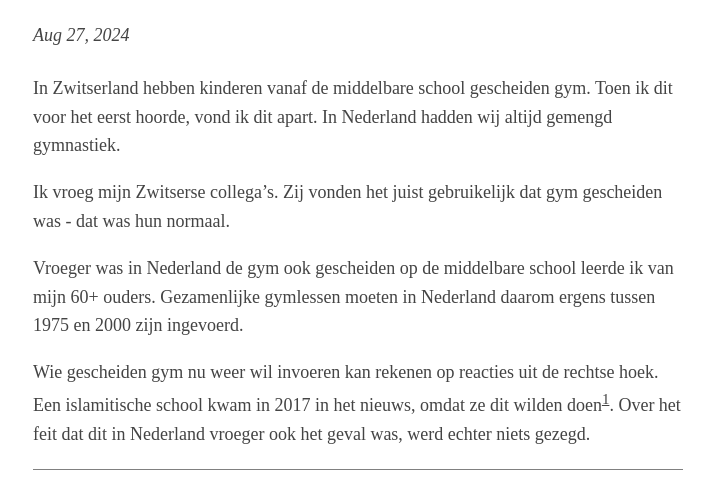
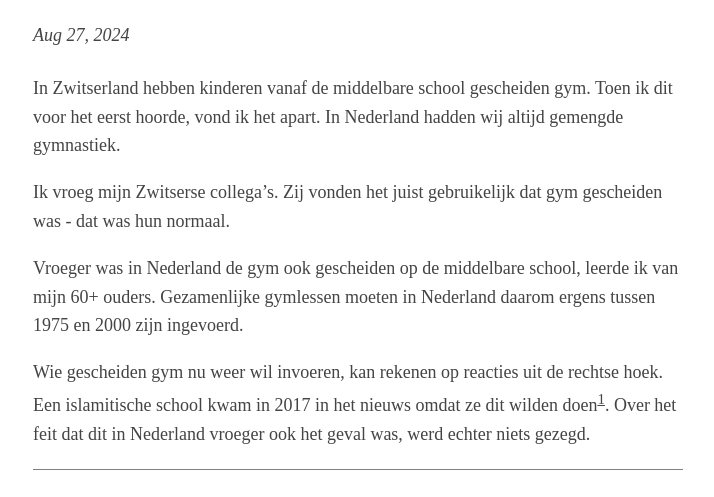
Before and after one commit to Roald87/roaldin.ch, a Jekyll site: the page built from _posts/2024-08-27-gescheiden-gym.md, in a window 1280 px wide. Shown: the part 194-691 px from the top of the page, without its empty margins (282-996 px from the left). Built offline with Jekyll 4.4.1, drawn with Linux system fonts in a browser that asks for light colours; comment, search, counter and statistics services are not loaded.

Commit message:
Spellcheck by ChatGPT

```diff
--- a/_posts/2024-08-27-gescheiden-gym.md
+++ b/_posts/2024-08-27-gescheiden-gym.md
@@ -4,12 +4,12 @@ title: Gescheiden gym
 image:
 ---
 
-In Zwitserland hebben kinderen vanaf de middelbare school gescheiden gym. Toen ik dit voor het eerst hoorde, vond ik dit apart. In Nederland hadden wij altijd gemengd gymnastiek.
+In Zwitserland hebben kinderen vanaf de middelbare school gescheiden gym. Toen ik dit voor het eerst hoorde, vond ik het apart. In Nederland hadden wij altijd gemengde gymnastiek.
 
 Ik vroeg mijn Zwitserse collega's. Zij vonden het juist gebruikelijk dat gym gescheiden was - dat was hun normaal.
 
-Vroeger was in Nederland de gym ook gescheiden op de middelbare school leerde ik van mijn 60+ ouders. Gezamenlijke gymlessen moeten in Nederland daarom ergens tussen 1975 en 2000 zijn ingevoerd.
+Vroeger was in Nederland de gym ook gescheiden op de middelbare school, leerde ik van mijn 60+ ouders. Gezamenlijke gymlessen moeten in Nederland daarom ergens tussen 1975 en 2000 zijn ingevoerd.
 
-Wie gescheiden gym nu weer wil invoeren kan rekenen op reacties uit de rechtse hoek. Een islamitische school kwam in 2017 in het nieuws, omdat ze dit wilden doen[^1]. Over het feit dat dit in Nederland vroeger ook het geval was, werd echter niets gezegd.
+Wie gescheiden gym nu weer wil invoeren, kan rekenen op reacties uit de rechtse hoek. Een islamitische school kwam in 2017 in het nieuws omdat ze dit wilden doen[^1]. Over het feit dat dit in Nederland vroeger ook het geval was, werd echter niets gezegd.
 
 [^1]: Gescheiden gym islamitische school vanwege 'fysieke verschillen', Algemeen Dagblad, Niels Klaassen, 14 juni 2017, <https://www.ad.nl/den-haag/gescheiden-gym-islamitische-school-vanwege-fysieke-verschillen~afc05d76/>
```
